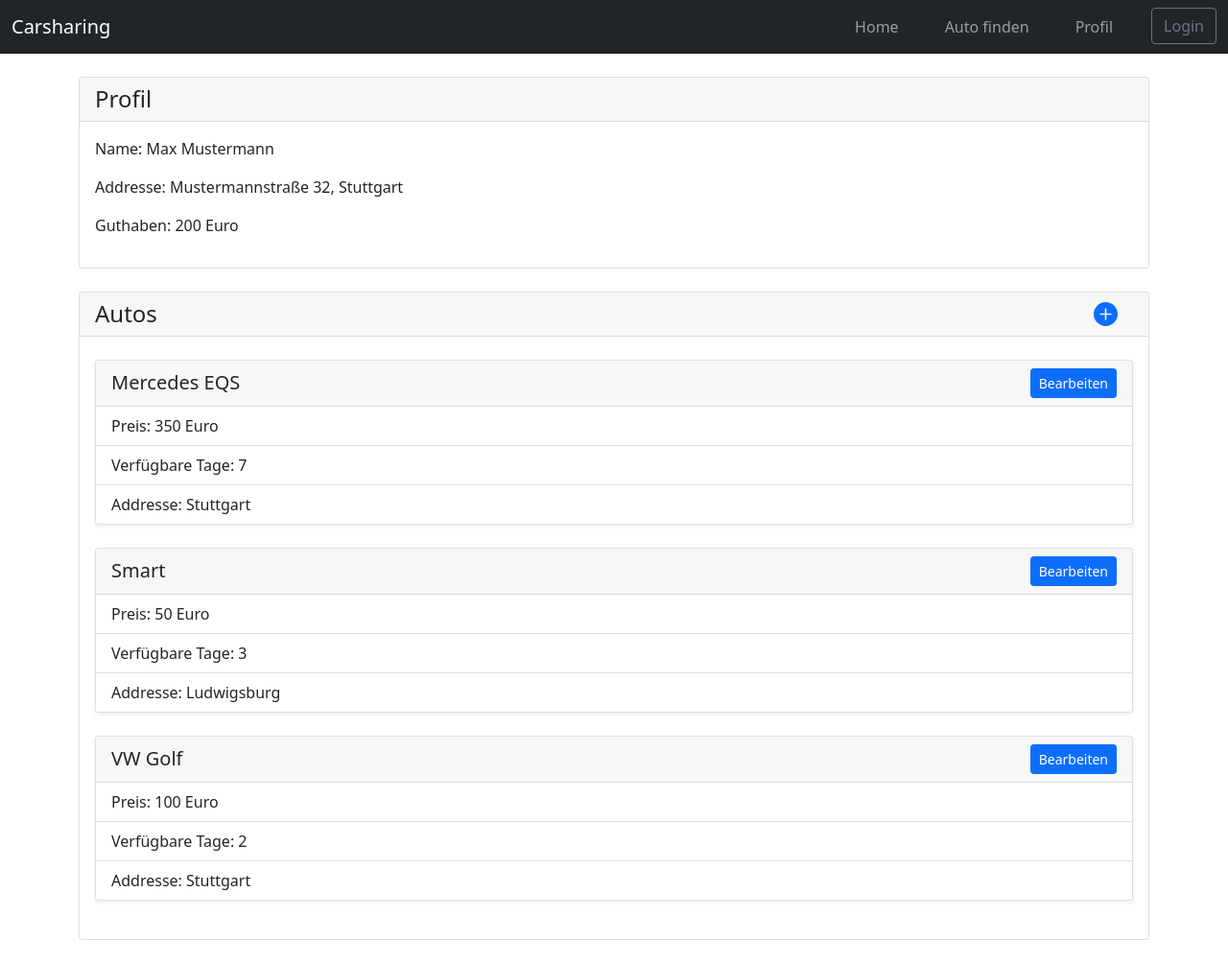
After one commit to Fabian-Schneider01/Carsharing, a Flask app: page /profile in a window 1280 px wide. The commit adds this page. Shown: the whole page at 96% size. Run offline with Flask 2, Linux system fonts and the light colour scheme.

Commit message:
feat(profile page): first basic conecept
-shows user information
-add own cars which can be used by other users

```diff
--- a/app.py
+++ b/app.py
@@ -5,11 +5,18 @@ app = Flask(__name__)
 
 @app.route('/')
 def home():
-    return render_template("login.html")
+    return render_template("index.html")
+
+@app.route('/login')
 def login():
     return render_template("login.html")
+
+@app.route('/register')
 def register():
     return render_template("register.html")
+@app.route('/profile')
+def profile():
+    return render_template('profile.html')
 
 if __name__ == '__main__':
     app.run()
--- /dev/null
+++ b/templates/profile.html
@@ -0,0 +1,92 @@
+<!DOCTYPE html>
+<html lang="en">
+    <head>
+        <title>Bootstrap Example</title>
+        <meta charset="utf-8">
+        <meta name="viewport" content="width=device-width, initial-scale=1">
+        <link href="https://cdn.jsdelivr.net/npm/bootstrap@5.1.3/dist/css/bootstrap.min.css" rel="stylesheet">
+        <link rel="stylesheet" href="/static/styles/index.css">
+        <script src="https://cdn.jsdelivr.net/npm/bootstrap@5.1.3/dist/js/bootstrap.bundle.min.js"></script>
+
+    </head>
+    <body>
+        <!-- NAV-BAR -->
+        <nav class="navbar navbar-expand-sm sticky-top bg-dark navbar-dark">
+            <div class="container-fluid">
+                <a class="navbar-brand" href="#">Carsharing</a>
+                <button class="navbar-toggler" type="button" data-bs-toggle="collapse" data-bs-target="#collapsibleNavbar">
+                    <span class="navbar-toggler-icon"></span>
+                </button>
+                <div class="collapse navbar-collapse" id="collapsibleNavbar">
+                    <ul class="navbar-nav ms-auto">
+                        <li class="nav-item">
+                            <a class="nav-link" href="#">Home</a>
+                        </li>
+                        <li class="nav-item">
+                            <a class="nav-link" href="#">Auto finden</a>
+                        </li>
+                        <li class="nav-item">
+                            <a class="nav-link" href="{{ url_for("profile") }}">Profil</a>
+                        </li>
+                        <a href="{{ url_for("login") }}"><button class="btn btn-outline-secondary my-2 my-sm-0" type="submit">Login</button></a>
+                    </ul>
+                </div>
+            </div>
+        </nav>
+        <!-- MAIN-CONTENT -->
+        <div class="container" >
+            <div class="card mt-4">
+                <h4 class="card-header">Profil</h4>
+                <div class="card-body">
+                    <p>Name: Max Mustermann</p>
+                    <p>Addresse: Mustermannstraße 32, Stuttgart</p>
+                    <p>Guthaben: 200 Euro</p>
+                </div>
+            </div>
+
+            <div class="card mt-4 mb-4">
+                <h4 class="card-header text-center d-flex justify-content-between align-items-center">
+                    Autos
+                    <svg xmlns="http://www.w3.org/2000/svg" style="margin-right: 1rem;" type="button" width="25" height="25" fill="#0d6efd" class=" bi bi-plus-circle-fill mr-5" viewBox="0 0 16 16">
+                        <path d="M16 8A8 8 0 1 1 0 8a8 8 0 0 1 16 0zM8.5 4.5a.5.5 0 0 0-1 0v3h-3a.5.5 0 0 0 0 1h3v3a.5.5 0 0 0 1 0v-3h3a.5.5 0 0 0 0-1h-3v-3z"/>
+                    </svg>
+                </h4>
+                <div class="card-body">
+                    <div class="card shadow-sm mt-2 mb-4">
+                        <h5 class="card-header text-center d-flex justify-content-between align-items-center">
+                            Mercedes EQS
+                            <button type="button" class="btn btn-sm btn-primary">Bearbeiten</button>
+                        </h5>
+                        <ul class="list-group list-group-flush">
+                            <li class="list-group-item">Preis: 350 Euro</li>
+                            <li class="list-group-item">Verfügbare Tage: 7</li>
+                            <li class="list-group-item">Addresse: Stuttgart</li>
+                        </ul>
+                    </div>
+                    <div class="card shadow-sm mt-2 mb-4">
+                        <h5 class="card-header text-center d-flex justify-content-between align-items-center">
+                            Smart
+                            <button type="button" class="btn btn-sm btn-primary">Bearbeiten</button>
+                        </h5>
+                        <ul class="list-group list-group-flush">
+                            <li class="list-group-item">Preis: 50 Euro</li>
+                            <li class="list-group-item">Verfügbare Tage: 3</li>
+                            <li class="list-group-item">Addresse: Ludwigsburg</li>
+                        </ul>
+                    </div>
+                    <div class="card shadow-sm mt-2 mb-4">
+                        <h5 class="card-header text-center d-flex justify-content-between align-items-center">
+                            VW Golf
+                            <button type="button" class="btn btn-sm btn-primary">Bearbeiten</button>
+                        </h5>
+                        <ul class="list-group list-group-flush">
+                            <li class="list-group-item">Preis: 100 Euro</li>
+                            <li class="list-group-item">Verfügbare Tage: 2</li>
+                            <li class="list-group-item">Addresse: Stuttgart</li>
+                        </ul>
+                    </div>
+                </div>
+            </div>
+        </div>
+    </body>
+</html>
```
Also changed, not shown: templates/index.html (+4 -4 lines), templates/login.html (+7 -7 lines), templates/register.html (+19 -12 lines), models.py (added), 1 other file.
